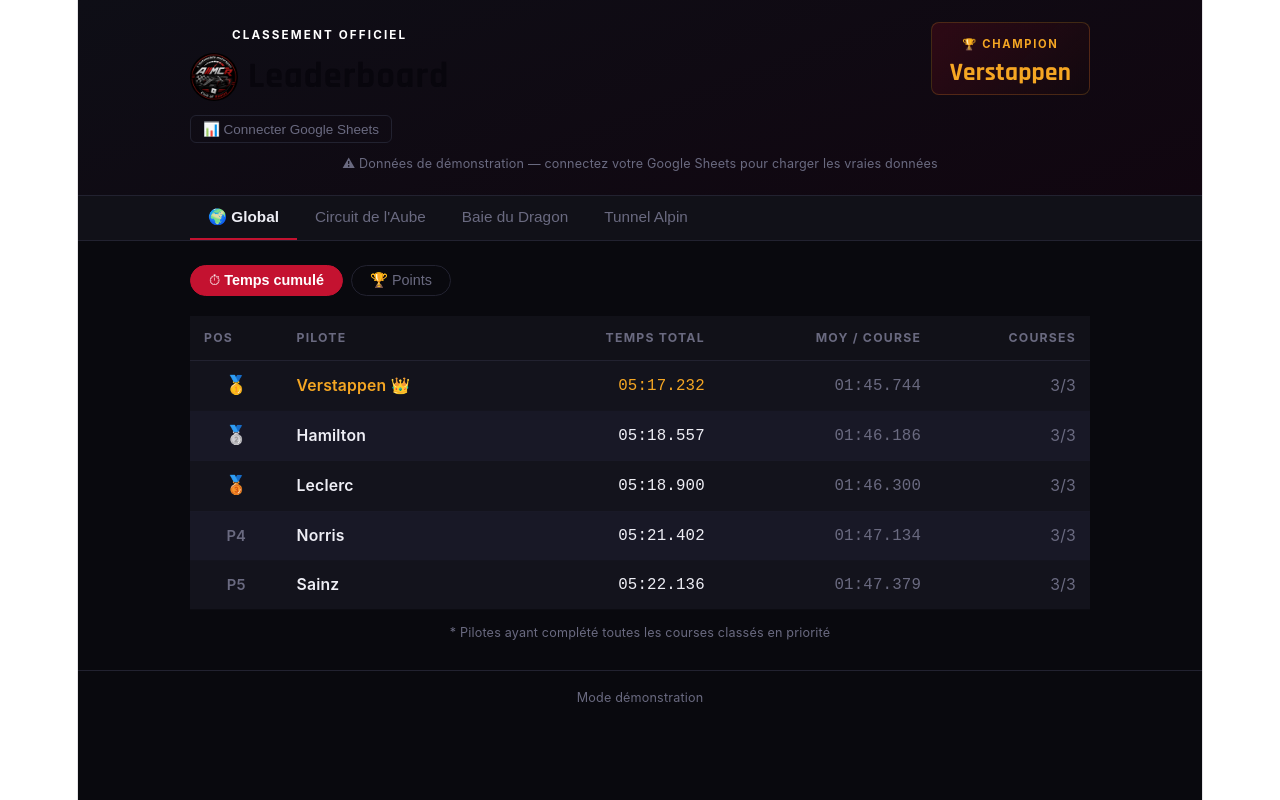
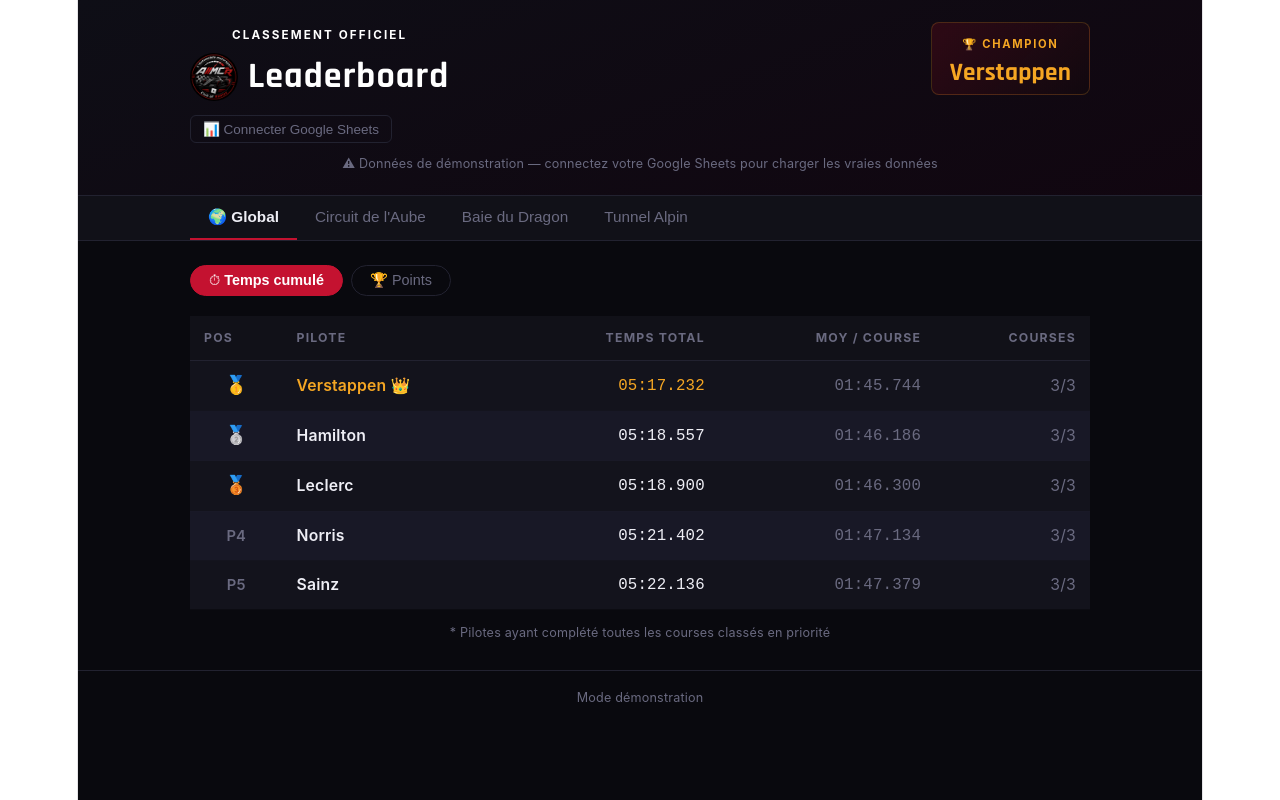
Before and after one commit to RedStellaris/Leaderboard, a React (Vite) app: page / in a window 1280 px wide. Built offline with nearby package versions, Linux system fonts and the light colour scheme.

Commit message:
couleur Leaderboard

```diff
--- a/src/App.jsx
+++ b/src/App.jsx
@@ -390,7 +390,7 @@ export default function App() {
               </div>
               <h1 style={{
                 margin:0, fontFamily:"'Rajdhani',sans-serif",
-                fontSize:"2rem", fontWeight:700, letterSpacing:"0.03em", lineHeight:1,
+                fontSize:"2rem", fontWeight:700, letterSpacing:"0.03em", lineHeight:1, color:"#FFFFFF",
               }}>
                 <span style={{display:"flex",alignItems:"center",gap:10}}><img src={LOGO} alt="AIIMCR" style={{width:48,height:48,borderRadius:"50%",objectFit:"cover"}}/> Leaderboard</span>
               </h1>
```
